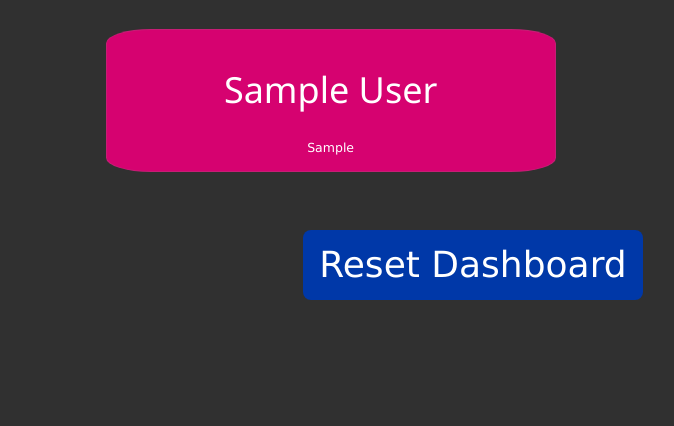
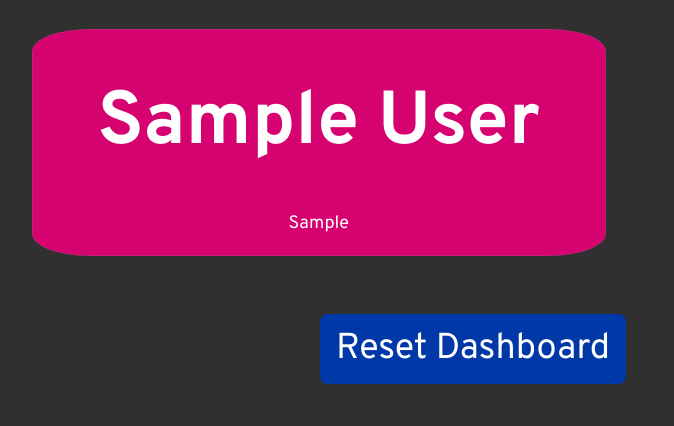
Before and after one commit to TRezendes/pill_pack_dashboard, a Flask app: page /dashboard in a window 1280 px wide. Shown: the top 426 px of the page, without its empty margins (167-841 px from the left). Run offline with Flask 2, Linux system fonts and the light colour scheme; tables that the repository leaves empty hold one stand-in row (values such as "Sample post"); some libraries are stand-ins or nearby versions.

Commit message:
Tweaks for space efficiency & legibility.

```diff
--- a/ppd_flask/static/css/custom.css
+++ b/ppd_flask/static/css/custom.css
@@ -22,12 +22,23 @@ OUT OF OR IN CONNECTION WITH THE SOFTWARE OR THE USE OR OTHER DEALINGS IN THE
 SOFTWARE.
 */
 
+body {
+    font-family: 'Overpass', sans-serif;
+}
+h1 {
+    font-family: 'Overpass', sans-serif;
+    font-size: 5em;
+    font-weight: 700;
+}
 .grid-container {
-    width: 75%;
+    width: 90%;
     display: grid;
-    column-gap: 50px;
+    column-gap: 25px;
     row-gap: 25px;
     margin: 3% auto;
+}
+.six {
+    grid-template-columns: auto auto auto auto auto auto;
 }
 .five {
     grid-template-columns: auto auto auto auto auto;
@@ -57,6 +68,9 @@ SOFTWARE.
 .smaller {
     font-size: smaller;
 }
+.larger {
+    font-size: larger;
+}
 .custom-blue-button {
     color:#fff!important;
     background-color:#0038A8!important
--- a/ppd_flask/templates/base.html
+++ b/ppd_flask/templates/base.html
@@ -5,10 +5,12 @@
   <title>Pill Pack Dashboard</title>
   <meta charset="UTF-8">
   <meta name="viewport" content="width=device-width, initial-scale=1">
+  <link rel="preconnect" href="https://fonts.googleapis.com">
+  <link rel="preconnect" href="https://fonts.gstatic.com" crossorigin>
   <link rel="stylesheet" href={{ url_for('static', filename="css/w3.css") }}>
   <link rel="stylesheet" href={{ url_for('static', filename="css/w3-theme-dark-grey.css") }}>
   <link rel="stylesheet" href={{ url_for('static', filename="css/custom.css") }}>
-  <link rel="stylesheet" href="https://fonts.googleapis.com/css?family=Poppins">
+  <link href="https://fonts.googleapis.com/css2?family=Overpass:ital,wght@0,100;0,200;0,300;0,400;0,500;0,600;0,700;0,800;0,900;1,100;1,200;1,300;1,400;1,500;1,600;1,700;1,800;1,900&display=swap" rel="stylesheet">
   <link rel="license" href="https://github.com/TRezendes/pill_pack_dashboard/blob/fef5e05088593d68a9a315932b1d452a4e08db26/LICENSE.md">
   <!--
     MIT License
--- a/ppd_flask/templates/dashboard.html
+++ b/ppd_flask/templates/dashboard.html
@@ -2,21 +2,21 @@
 
 {% block content %}
 <div class="w3-theme-d5 w3-content">
-    <div class="grid-container two">
+    <div class="grid-container three">
     {% for fill_list in fill_list_list %}
     {% if fill_list.exported == True %}
         <div style="background: #D60270">
             <h1>{{ fill_list.display_name }}</h1>
-            <p class="smaller">{{ fill_list.facility }}</p>
+            <p class="larger">{{ fill_list.facility }}</p>
         </div>
     {% endif %}
     {% endfor %}
     </div>
-    <div class="grid-container four">
+    <div class="grid-container six centered">
     {% for fill_list in fill_list_list %}
     {% if fill_list.exported == False %}
         <div class="w3-theme-d3">
-            <p>{{ fill_list.display_name }}</p>
+            <h3>{{ fill_list.display_name }}</h3>
             <p class="smaller">{{ fill_list.facility }}</p>
         </div>
     {% endif %}
```
